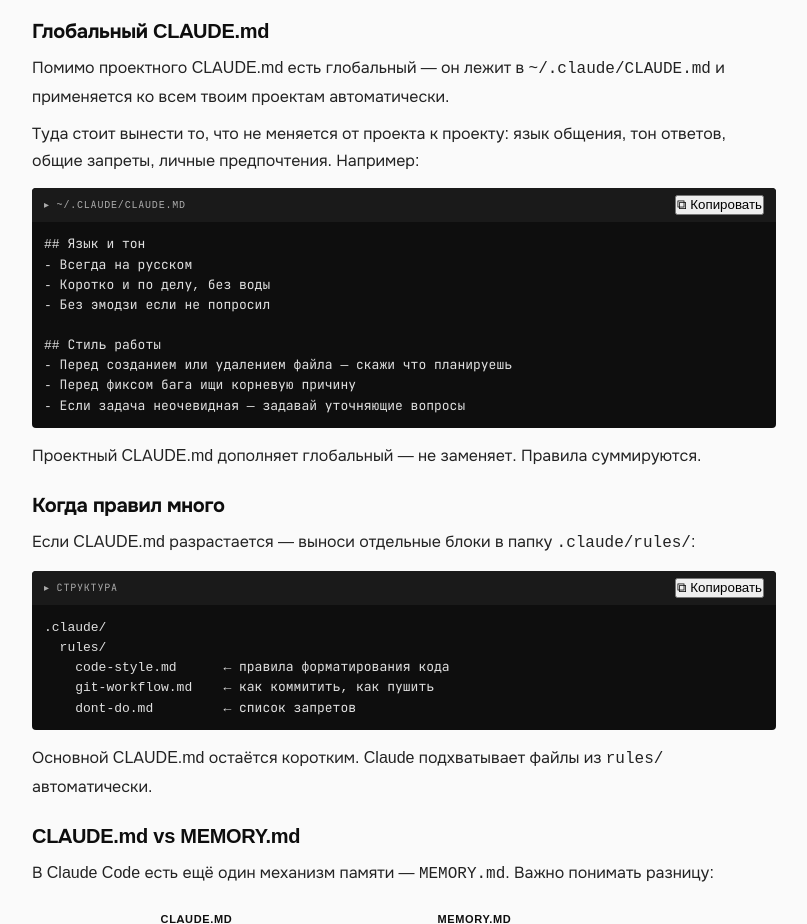
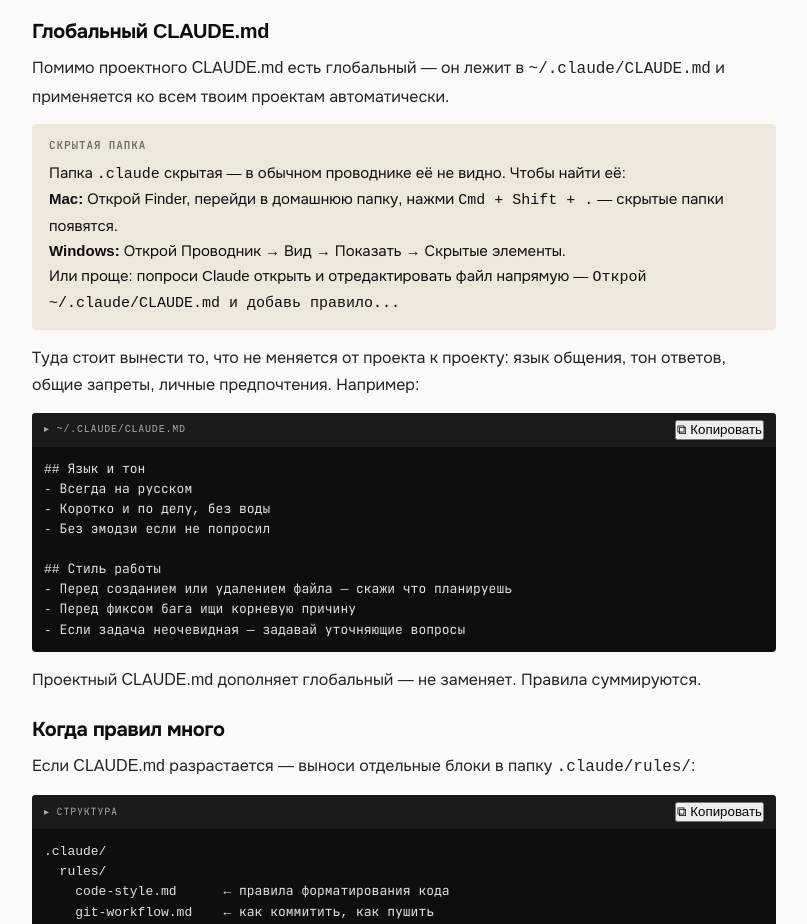
Before and after one commit to FloochRipper/ai-baza, a plain HTML site: page block-01/03-claude-md.html in a window 1280 px wide. Shown: the part 8440-9364 px from the top of the page, without its empty margins (256-1063 px from the left). Drawn offline with Linux system fonts and the light colour scheme.

Commit message:
Добавить подсказку про скрытые папки в секцию глобального CLAUDE.md

```diff
--- a/block-01/03-claude-md.html
+++ b/block-01/03-claude-md.html
@@ -457,6 +457,14 @@
 
     <p>Помимо проектного CLAUDE.md есть глобальный — он лежит в <code>~/.claude/CLAUDE.md</code> и применяется ко всем твоим проектам автоматически.</p>
 
+    <div class="callout analogy">
+      <span class="callout-label">Скрытая папка</span>
+      <p>Папка <code>.claude</code> скрытая — в обычном проводнике её не видно. Чтобы найти её:</p>
+      <p><strong>Mac:</strong> Открой Finder, перейди в домашнюю папку, нажми <code>Cmd + Shift + .</code> — скрытые папки появятся.</p>
+      <p><strong>Windows:</strong> Открой Проводник → Вид → Показать → Скрытые элементы.</p>
+      <p>Или проще: попроси Claude открыть и отредактировать файл напрямую — <code>Открой ~/.claude/CLAUDE.md и добавь правило...</code></p>
+    </div>
+
     <p>Туда стоит вынести то, что не меняется от проекта к проекту: язык общения, тон ответов, общие запреты, личные предпочтения. Например:</p>
 
     <div class="code-block">
```
